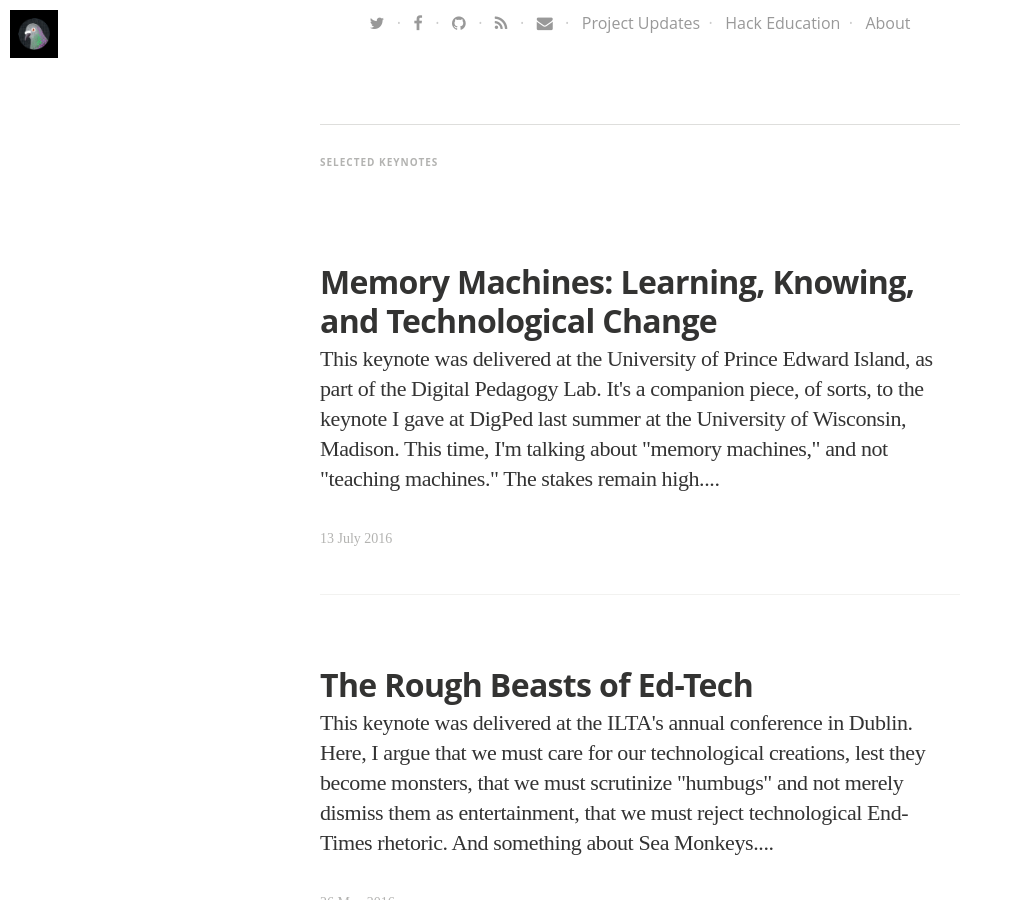
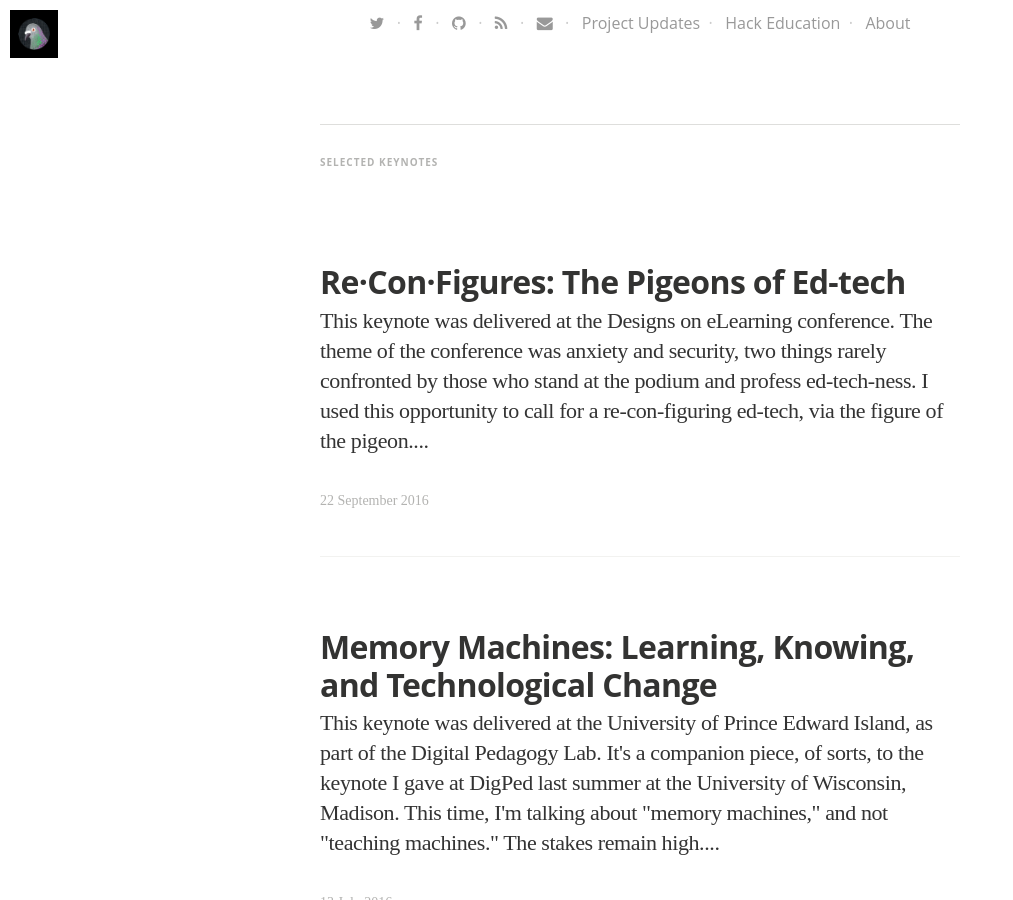
Before and after one commit to HackEducation/Speaking, a Jekyll site: the page built from index.html, in a window 1280 px wide and 900 px high, scrolled down 677 px. Shown: the whole window, without its empty margins (0-1013 px from the left). Built offline with Jekyll 4.4.1, drawn with Linux system fonts in a browser that asks for light colours; nearby versions of some CDN libraries; some web fonts are replaced.

Commit message:
new post

```diff
--- a/index.html
+++ b/index.html
@@ -5,6 +5,24 @@ layout: default
 
 
 <h5 class="index-headline featured"><span>Selected Keynotes</span></h5>
+
+
+    <div class="container featured">
+
+        <article class="post" itemscope itemtype="http://schema.org/BlogPosting" role="article">
+          <div class="article-item">
+            <header class="post-header">
+              <h2 class="post-title" itemprop="name"><a href="http://hackeducation.com/2016/09/22/pigeon" itemprop="url">Re·Con·Figures: The Pigeons of Ed-tech</a></h2>
+            </header>
+            <section class="post-excerpt" itemprop="description">
+              <p>This keynote was delivered at the Designs on eLearning conference. The theme of the conference was anxiety and security, two things rarely confronted by those who stand at the podium and profess ed-tech-ness. I used this opportunity to call for a re-con-figuring ed-tech, via the figure of the pigeon....</p>
+            </section>
+            <div class="post-meta">
+              <time datetime="22 September 2016">22 September 2016</time>
+  <!--            <span class="post-tags-set">on <span class="post-tag-">, <a href="/tag/"></a></span></span>-->
+            </div>
+          <div>
+        </article>
 
 
     <div class="container featured">
```
